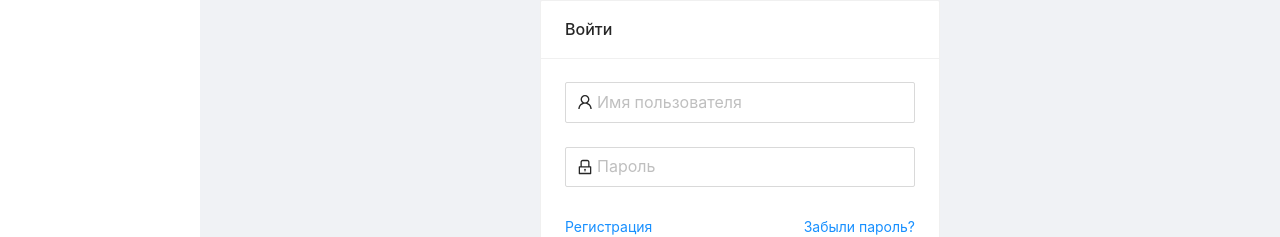
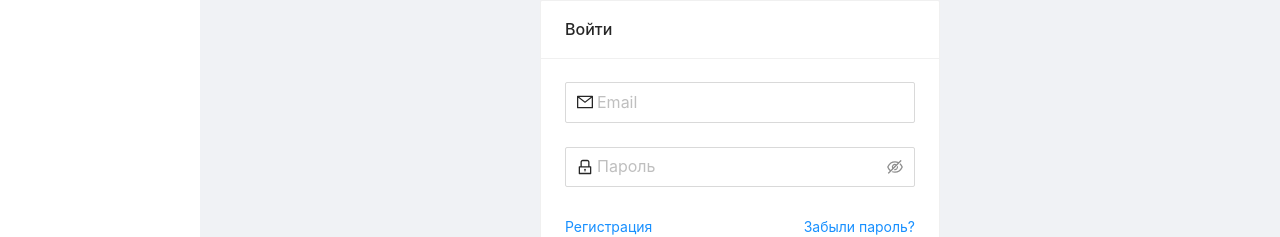
Before and after one commit to rooksgc/rooksgc-dev-client, a React (Create React App) app: page /auth/login in a window 1280 px wide. Shown: the part 242-479 px from the top of the page. Built offline with nearby package versions, Linux system fonts and the light colour scheme.

Commit message:
login request sending

```diff
--- a/package.json
+++ b/package.json
@@ -104,6 +104,7 @@
     "react-router-dom": "^5.2.0",
     "react-scripts": "4.0.2",
     "redux": "^4.0.5",
+    "redux-saga": "^1.1.3",
     "typescript": "^4.1.2",
     "web-vitals": "^1.0.1"
   },
--- a/src/components/Login/index.tsx
+++ b/src/components/Login/index.tsx
@@ -1,27 +1,63 @@
-import { Form, Input, Button, Card } from 'antd'
-import { UserOutlined, LockOutlined } from '@ant-design/icons'
+import { FC, useState } from 'react'
+import { Form, Input, Button, Card, Alert, Spin } from 'antd'
+import { MailOutlined, LockOutlined, LoadingOutlined } from '@ant-design/icons'
 import { Link } from 'react-router-dom'
+import authService from '../../services/auth'
 
-const Login = () => {
-  const onFinish = (values: any) => {
-    // eslint-disable-next-line no-console
-    console.log('Success:', values)
-  }
+interface FormValues {
+  email: string
+  password: string
+}
 
-  const onFinishFailed = (errorInfo: any) => {
-    // eslint-disable-next-line no-console
-    console.log(errorInfo)
+const Login: FC = () => {
+  const emptyMessage = { type: '', message: '' }
+  const [form] = Form.useForm()
+  const [alert, setAlert] = useState(emptyMessage)
+  const [loading, setLoading] = useState(false)
+
+  const onFinish = async (values: FormValues) => {
+    try {
+      setAlert(emptyMessage)
+      setLoading(true)
+
+      const { email, password } = values
+      const { type, message } = await authService.login({
+        email,
+        password
+      })
+
+      if (message) {
+        setAlert({ type, message })
+        setLoading(false)
+        if (type === 'error') return
+      }
+
+      // todo form.resetFields() ?
+      setLoading(false)
+
+      // todo Выполнен логин, редирект куда-то ?
+    } catch (error) {
+      setAlert(error)
+      setLoading(false)
+    }
   }
 
   return (
     <div className="flex-center">
       <Card className="card" title="Войти">
+        {alert.message && (
+          <Alert
+            className="alert"
+            message={alert.message}
+            type={alert.type as any}
+          />
+        )}
         <Form
+          form={form}
           name="login"
           className="login-form"
           initialValues={{ remember: true }}
           onFinish={onFinish}
-          onFinishFailed={onFinishFailed}
         >
           <Form.Item
             name="email"
@@ -34,21 +70,16 @@ const Login = () => {
               }
             ]}
           >
-            <Input
-              prefix={<UserOutlined />}
-              placeholder="Имя пользователя"
-              size="large"
-            />
+            <Input prefix={<MailOutlined />} placeholder="Email" size="large" />
           </Form.Item>
 
           <Form.Item
             name="password"
             rules={[{ required: true, min: 6, message: 'Минимум 6 символов' }]}
           >
-            <Input
+            <Input.Password
+              placeholder="Пароль"
               prefix={<LockOutlined />}
-              type="password"
-              placeholder="Пароль"
               size="large"
             />
           </Form.Item>
@@ -63,6 +94,14 @@ const Login = () => {
             </Link>
           </Form.Item>
 
+          {loading && (
+            <Spin
+              className="center"
+              indicator={<LoadingOutlined style={{ fontSize: 40 }} spin />}
+              delay={500}
+            />
+          )}
+
           <Button size="large" type="primary" htmlType="submit" block>
             Войти
           </Button>
--- a/src/services/auth.ts
+++ b/src/services/auth.ts
@@ -1,5 +1,10 @@
 import axios from 'axios'
 import { ServerResponse } from '../types/server'
+
+export interface UserLoginRequestDTO {
+  email: string
+  password: string
+}
 
 export interface UserCreateRequestDTO {
   name: string
@@ -30,6 +35,7 @@ const makeError = (error): ServerResponse => {
   return response.data
 }
 
+// todo Методы абсолютно одинаковы, следует вынести логику в одно место
 const AuthService = {
   create: async (payload: UserCreateRequestDTO): Promise<ServerResponse> => {
     try {
@@ -47,6 +53,15 @@ const AuthService = {
     } catch (error) {
       return makeError(error)
     }
+  },
+
+  login: async (payload: UserLoginRequestDTO): Promise<ServerResponse> => {
+    try {
+      const response = await axios.post('/api/v1/user/login', payload)
+      return response.data
+    } catch (error) {
+      return makeError(error)
+    }
   }
 }
 
--- a/src/types/server.ts
+++ b/src/types/server.ts
@@ -3,4 +3,5 @@ export interface ServerResponse {
   message?: string
   data?: any
   errors?: string[]
+  token?: string
 }
```
Also changed, not shown: 1 other file (tests, documents, lock files or other folders).
